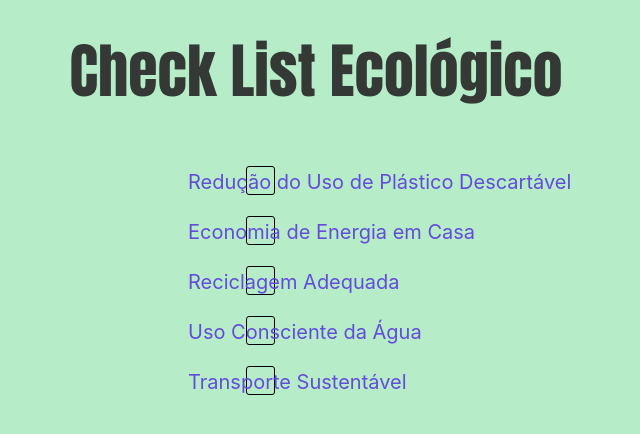
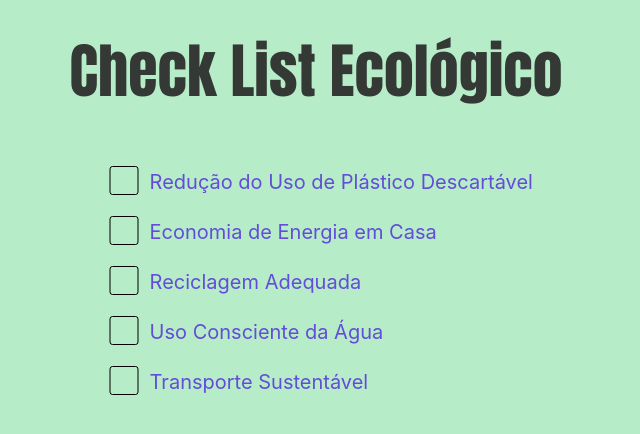
Before and after one commit to Henriquelbqg/EcoBinLocator, a Django app: page /checklist/ in a window 1280 px wide; the page is wider, and only the part inside the window is pictured. Shown: the part 135-569 px from the top of that part, without its empty margins (324-964 px from the left). Run offline with Django 4.2, Linux system fonts and the light colour scheme; parts of the project's set-up code (start-up, migrations or seed data) failed here and were passed over.

Commit message:
update templates

```diff
--- a/Projeto_EcoBinLocator/app_EcoBinLocator/templates/usuarios/checklist.html
+++ b/Projeto_EcoBinLocator/app_EcoBinLocator/templates/usuarios/checklist.html
@@ -6,7 +6,7 @@
     <title>Document</title>
 
     <style>
-          body{
+        body {
             margin: 0;
             padding: 0;
             background-color: #b6ecc8;
@@ -16,6 +16,7 @@
             min-height: 100vh;
             font-family: Lalezar, Impact, Haettenschweiler, 'Arial Narrow Bold', sans-serif;
         }
+
         header {
             position: fixed;
             top: 0;
@@ -23,14 +24,14 @@
             width: 100%;
             background-color: #51c779;
             text-align: center;
-            padding: 30px; /* Increase the padding to increase the header height */
+            padding: 30px;
             font-size: 50px;
             color: white;
             left: 50%;
             transform: translateX(-50%);
         }
 
-        h1{
+        h1 {
             color: rgb(52, 57, 53);
             font-size: 60px;
             text-align: center;
@@ -43,7 +44,30 @@
             transform: translateX(-50%);
         }
 
-    .cbx1 {
+        p {
+            width: 100%;
+            color: #634CD9;
+            font-family: 'Inter', sans-serif;
+            font-size: 20px;
+            font-style: normal;
+            font-weight: 400;
+            line-height: normal;
+            text-align: left;
+            position: absolute;
+            left: 37%;
+        }
+
+        .checkbox-container {
+            position: absolute;
+            left: 35%;
+            transform: translateX(-50%);
+        }
+
+        .checkbox-container input {
+            display: none;
+        }
+
+        .checkbox {
             position: relative;
             top: 1px;
             width: 27px;
@@ -56,7 +80,7 @@ position: relative;
             display: block;
         }
 
-.cbx1:after {
+        .checkbox:after {
             content: '';
             position: absolute;
             top: 2px;
@@ -71,25 +95,21 @@ position: relative;
             transition-delay: 0.15s;
         }
 
-.lbl {
+        .label {
             margin-left: 5px;
             vertical-align: middle;
             cursor: pointer;
         }
 
-#cbx1:checked ~ .cbx1 {
+        .checkbox:checked ~ .checkbox {
             border-color: transparent;
             background: #6871f1;
             animation: jelly 0.6s ease;
         }
 
-#cbx1:checked ~ .cbx1:after {
+        .checkbox:checked ~ .checkbox:after {
             opacity: 1;
             transform: rotate(45deg) scale(1);
-}
-
-.cntr1 {
- position: relative;
         }
 
         @keyframes jelly {
@@ -122,354 +142,13 @@ position: relative;
             }
         }
 
-.hidden-xs-up1 {
- display: none!important;
+        @media only screen and (max-width: 600px) {
+            p {
+                width: 100%;
+                text-align: center;
+                left: 50%;
+                transform: translateX(-50%);
             }
-
-    .cbx2 {
- position: relative;
- top: 1px;
- width: 27px;
- height: 27px;
- border: 1px solid #000000;
- border-radius: 3px;
- vertical-align: middle;
- transition: background 0.1s ease;
- cursor: pointer;
- display: block;
-}
-
-.cbx2:after {
- content: '';
- position: absolute;
- top: 2px;
- left: 8px;
- width: 7px;
- height: 14px;
- opacity: 0;
- transform: rotate(45deg) scale(0);
- border-right: 2px solid #fff;
- border-bottom: 2px solid #fff;
- transition: all 0.3s ease;
- transition-delay: 0.15s;
-}
-
-.lbl {
- margin-left: 5px;
- vertical-align: middle;
- cursor: pointer;
-}
-
-#cbx2:checked ~ .cbx2 {
- border-color: transparent;
- background: #6871f1;
- animation: jelly 0.6s ease;
-}
-
-#cbx2:checked ~ .cbx2:after {
- opacity: 1;
- transform: rotate(45deg) scale(1);
-}
-
-.cntr2 {
- position: relative;
-}
-
-@keyframes jelly {
- from {
-  transform: scale(1, 1);
- }
-
- 30% {
-  transform: scale(1.25, 0.75);
- }
-
- 40% {
-  transform: scale(0.75, 1.25);
- }
-
- 50% {
-  transform: scale(1.15, 0.85);
- }
-
- 65% {
-  transform: scale(0.95, 1.05);
- }
-
- 75% {
-  transform: scale(1.05, 0.95);
- }
-
- to {
-  transform: scale(1, 1);
- }
-}
-
-.hidden-xs-up2 {
- display: none!important;
-}
-
-.cbx3{
- position: relative;
- top: 1px;
- width: 27px;
- height: 27px;
- border: 1px solid #000000;
- border-radius: 3px;
- vertical-align: middle;
- transition: background 0.1s ease;
- cursor: pointer;
- display: block;
-}
-
-.cbx3:after {
- content: '';
- position: absolute;
- top: 2px;
- left: 8px;
- width: 7px;
- height: 14px;
- opacity: 0;
- transform: rotate(45deg) scale(0);
- border-right: 2px solid #fff;
- border-bottom: 2px solid #fff;
- transition: all 0.3s ease;
- transition-delay: 0.15s;
-}
-
-.lbl {
- margin-left: 5px;
- vertical-align: middle;
- cursor: pointer;
-}
-
-#cbx3:checked ~ .cbx3 {
- border-color: transparent;
- background: #6871f1;
- animation: jelly 0.6s ease;
-}
-
-#cbx3:checked ~ .cbx3:after {
- opacity: 1;
- transform: rotate(45deg) scale(1);
-}
-
-.cntr3 {
- position: relative;
-}
-
-@keyframes jelly {
- from {
-  transform: scale(1, 1);
- }
-
- 30% {
-  transform: scale(1.25, 0.75);
- }
-
- 40% {
-  transform: scale(0.75, 1.25);
- }
-
- 50% {
-  transform: scale(1.15, 0.85);
- }
-
- 65% {
-  transform: scale(0.95, 1.05);
- }
-
- 75% {
-  transform: scale(1.05, 0.95);
- }
-
- to {
-  transform: scale(1, 1);
- }
-}
-
-.hidden-xs-up3 {
- display: none!important;
-}
-
-
-.cbx4 {
- position: relative;
- top: 1px;
- width: 27px;
- height: 27px;
- border: 1px solid #000000;
- border-radius: 3px;
- vertical-align: middle;
- transition: background 0.1s ease;
- cursor: pointer;
- display: block;
-}
-
-.cbx4:after {
- content: '';
- position: absolute;
- top: 2px;
- left: 8px;
- width: 7px;
- height: 14px;
- opacity: 0;
- transform: rotate(45deg) scale(0);
- border-right: 2px solid #fff;
- border-bottom: 2px solid #fff;
- transition: all 0.3s ease;
- transition-delay: 0.15s;
-}
-
-.lbl {
- margin-left: 5px;
- vertical-align: middle;
- cursor: pointer;
-}
-
-#cbx4:checked ~ .cbx4 {
- border-color: transparent;
- background: #6871f1;
- animation: jelly 0.6s ease;
-}
-
-#cbx4:checked ~ .cbx4:after {
- opacity: 1;
- transform: rotate(45deg) scale(1);
-}
-
-.cntr4 {
- position: relative;
-}
-
-@keyframes jelly {
- from {
-  transform: scale(1, 1);
- }
-
- 30% {
-  transform: scale(1.25, 0.75);
- }
-
- 40% {
-  transform: scale(0.75, 1.25);
- }
-
- 50% {
-  transform: scale(1.15, 0.85);
- }
-
- 65% {
-  transform: scale(0.95, 1.05);
- }
-
- 75% {
-  transform: scale(1.05, 0.95);
- }
-
- to {
-  transform: scale(1, 1);
- }
-}
-
-.hidden-xs-up4 {
- display: none!important;
-}
-
-.cbx5 {
- position: relative;
- top: 1px;
- width: 27px;
- height: 27px;
- border: 1px solid #000000;
- border-radius: 3px;
- vertical-align: middle;
- transition: background 0.1s ease;
- cursor: pointer;
- display: block;
-}
-
-.cbx5:after {
- content: '';
- position: absolute;
- top: 2px;
- left: 8px;
- width: 7px;
- height: 14px;
- opacity: 0;
- transform: rotate(45deg) scale(0);
- border-right: 2px solid #fff;
- border-bottom: 2px solid #fff;
- transition: all 0.3s ease;
- transition-delay: 0.15s;
-}
-
-.lbl {
- margin-left: 5px;
- vertical-align: middle;
- cursor: pointer;
-}
-
-#cbx5:checked ~ .cbx5 {
- border-color: transparent;
- background: #6871f1;
- animation: jelly 0.6s ease;
-}
-
-#cbx5:checked ~ .cbx5:after {
- opacity: 1;
- transform: rotate(45deg) scale(1);
-}
-
-.cntr5 {
- position: relative;
-}
-
-@keyframes jelly {
- from {
-  transform: scale(1, 1);
- }
-
- 30% {
-  transform: scale(1.25, 0.75);
- }
-
- 40% {
-  transform: scale(0.75, 1.25);
- }
-
- 50% {
-  transform: scale(1.15, 0.85);
- }
-
- 65% {
-  transform: scale(0.95, 1.05);
- }
-
- 75% {
-  transform: scale(1.05, 0.95);
- }
-
- to {
-  transform: scale(1, 1);
- }
-}
-
-.hidden-xs-up5 {
- display: none!important;
-}
-
-
-p{
-    width: 505px;
-    color: #634CD9;
-    font-family: 'Inter', sans-serif;
-    font-size: 20px;
-    font-style: normal;
-    font-weight: 400;
-    line-height: normal;
-    position: absolute;
-
         }
     </style>
 </head>
@@ -486,30 +165,30 @@ p{
         </form>
     </div>
     <h1>Check List Ecológico</h1>
-    <div class="cntr1" style="position: absolute; top: 300px; left: 570px;">
-        <input  type="checkbox" id="cbx1" class="hidden-xs-up1">
-        <label for="cbx1" class="cbx1"></label>
+    <div class="checkbox-container" style="top: 300px;">
+        <input type="checkbox" id="cbx1" class="hidden-xs-up1">
+        <label for="cbx1" class="checkbox"></label>
     </div>
-      <p style="top: 285px; left: 40%;"> Redução do Uso de Plástico Descartável </p>
-      <div class="cntr2" style="position: absolute; top: 350px; left: 570px;">
-        <input  type="checkbox" id="cbx2" class="hidden-xs-up2">
-        <label for="cbx2" class="cbx2"></label>
+    <p style="top: 285px;"> Redução do Uso de Plástico Descartável </p>
+    <div class="checkbox-container" style="top: 350px;">
+        <input type="checkbox" id="cbx2" class="hidden-xs-up2">
+        <label for="cbx2" class="checkbox"></label>
     </div>
-      <p style="top: 335px; left: 40%;"> Economia de Energia em Casa </p>
-      <div class="cntr3" style="position: absolute; top: 400px; left: 570px;">
-        <input  type="checkbox" id="cbx3" class="hidden-xs-up3">
-        <label for="cbx3" class="cbx3"></label>
+    <p style="top: 335px;"> Economia de Energia em Casa </p>
+    <div class="checkbox-container" style="top: 400px;">
+        <input type="checkbox" id="cbx3" class="hidden-xs-up3">
+        <label for="cbx3" class="checkbox"></label>
     </div>
-      <p style="top: 385px; left: 40%;"> Reciclagem Adequada </p>
-      <div class="cntr4" style="position: absolute; top: 450px; left: 570px;">
+    <p style="top: 385px;"> Reciclagem Adequada </p>
+    <div class="checkbox-container" style="top: 450px;">
         <input type="checkbox" id="cbx4" class="hidden-xs-up4">
-        <label for="cbx4" class="cbx4"></label>
+        <label for="cbx4" class="checkbox"></label>
     </div>
-      <p style="top: 435px; left: 40%;"> Uso Consciente da Água </p>
-      <div class="cntr5" style="position: absolute; top: 500px; left: 570px;">
+    <p style="top: 435px;"> Uso Consciente da Água </p>
+    <div class="checkbox-container" style="top: 500px;">
         <input type="checkbox" id="cbx5" class="hidden-xs-up5">
-        <label for="cbx5" class="cbx5"></label>
+        <label for="cbx5" class="checkbox"></label>
     </div>
-      <p style="top: 485px; left: 40%;"> Transporte Sustentável </p>
+    <p style="top: 485px;"> Transporte Sustentável </p>
 </body>
 </html>
```
Also changed, not shown: Projeto_EcoBinLocator/app_EcoBinLocator/templates/usuarios/produtos.html (+12 -21 lines), Projeto_EcoBinLocator/db.sqlite3, 2 other files. Lines whose indentation alone changed are shown as unchanged.
